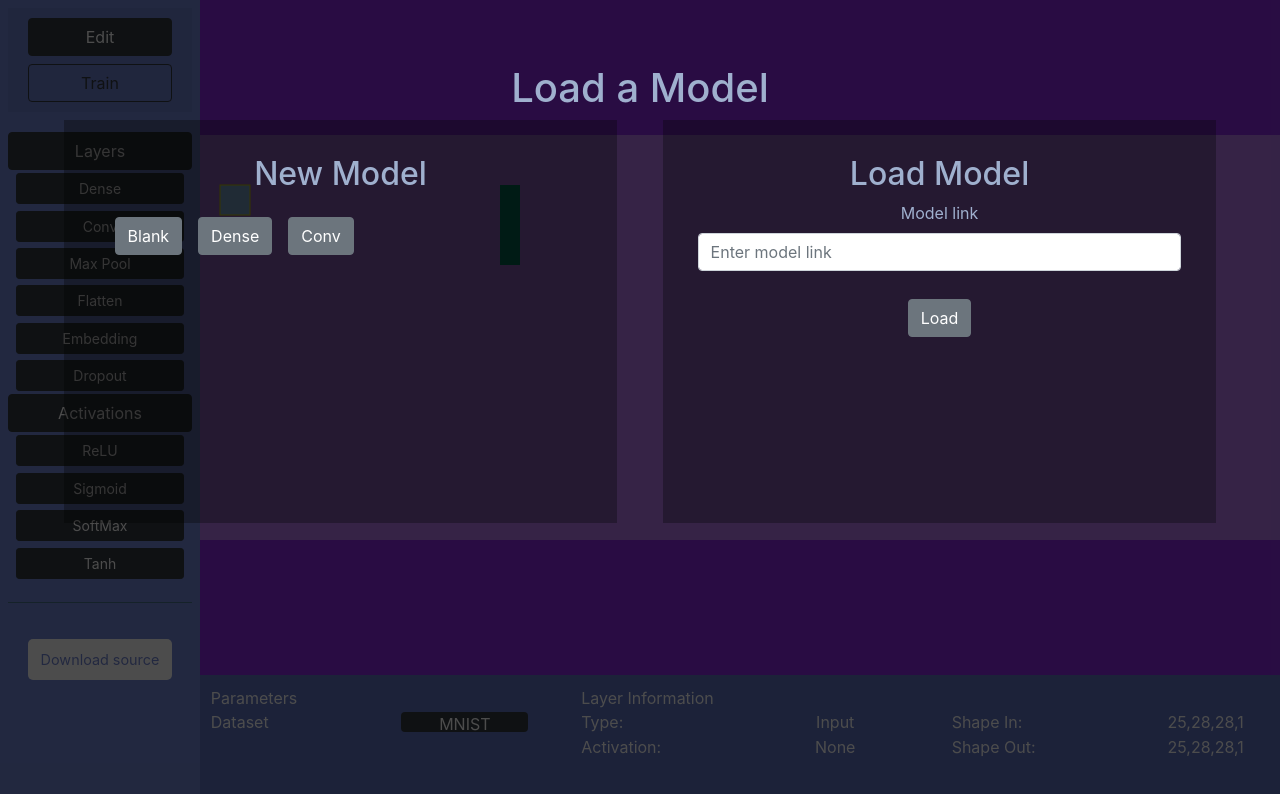
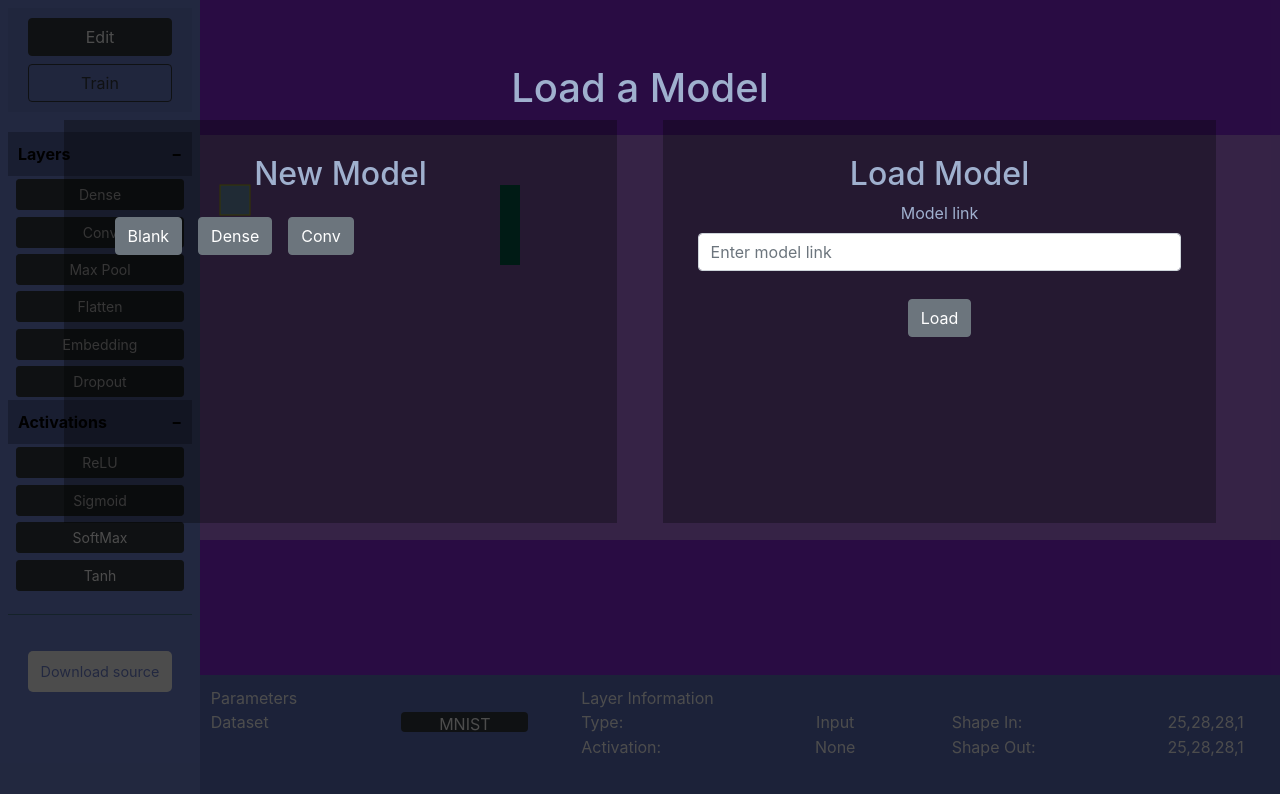
Before and after one commit to alexander-ding/nn-flowchart, a React (Create React App) app: page / in a window 1280 px wide. Shown: the top 794 px of the page. Built offline with nearby package versions, Linux system fonts and the light colour scheme.

Commit message:
Prettify accordion

```diff
--- a/src/Sidebar.css
+++ b/src/Sidebar.css
@@ -106,6 +106,29 @@ a.article:hover {
     }
 }
 
-.collapsible-header {
+.trigger {
     cursor: pointer;
+    background: #5b6cb6;
+    font-weight: bold;
+    color: #000 !important;
+    user-select: none;
+    transition: 0.3s;
 }
+
+
+.active, .trigger:hover {
+    background-color: #5664a3;
+}
+
+.trigger:after {
+    content: '\002B'; /* plus button to the right*/
+    color: #000;
+    font-weight: bold;
+    float: right;
+    margin-left: 5px;
+
+}
+
+  .active:after {
+    content: "\2212";
+}
--- a/src/Sidebar.js
+++ b/src/Sidebar.js
@@ -93,9 +93,10 @@ class EditElements extends React.Component {
   }
 
   render() {
-    const triggerName = "btn btn-dark btn-block";
+    const triggerName = "trigger";
+    const triggerOpenName = "trigger active";
     return <React.Fragment>
-      <Collapsible trigger="Layers" triggerTagName="button" triggerClassName={triggerName} triggerOpenedClassName={triggerName} onOpen={() => this.propsOri.update("layers", false)} onClose={() => this.propsOri.update("layers", true)} open={!this.propsOri.layersCollapsed}>
+      <Collapsible trigger="Layers" triggerTagName="p" id="layers-toggle" triggerClassName={triggerName} triggerOpenedClassName={triggerOpenName} onOpen={() => this.propsOri.update("layers", false)} onClose={() => this.propsOri.update("layers", true)} open={!this.propsOri.layersCollapsed}>
         <div className="d-flex flex-column">
         { layerNames.map((name) =>
           <Layer key={name}
@@ -105,7 +106,7 @@ class EditElements extends React.Component {
         }
         </div>
       </Collapsible>
-      <Collapsible trigger="Activations" triggerTagName="button" triggerClassName={triggerName} triggerOpenedClassName={triggerName} onOpen={() => this.propsOri.update("activations", false)} onClose={() => this.propsOri.update("activations", true)} open={!this.propsOri.activationsCollapsed}>
+      <Collapsible trigger="Activations" triggerTagName="p" triggerClassName={triggerName} triggerOpenedClassName={triggerOpenName} onOpen={() => this.propsOri.update("activations", false)} onClose={() => this.propsOri.update("activations", true)} open={!this.propsOri.activationsCollapsed}>
       <div className="d-flex flex-column">
       { activationNames.map((name) =>
         <Activation key={name}
```
Also changed, not shown: 1 other file (tests, documents, lock files or other folders).
